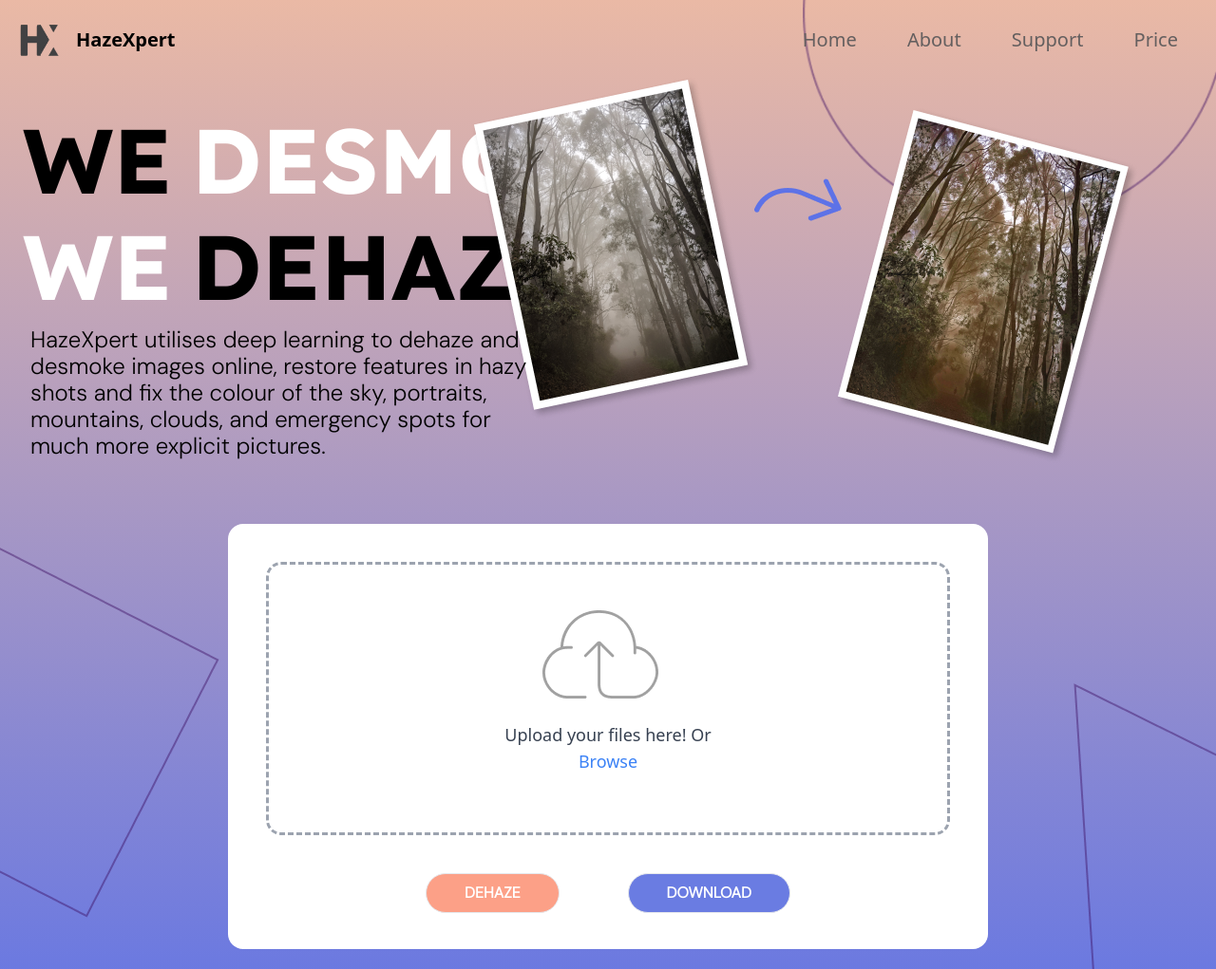
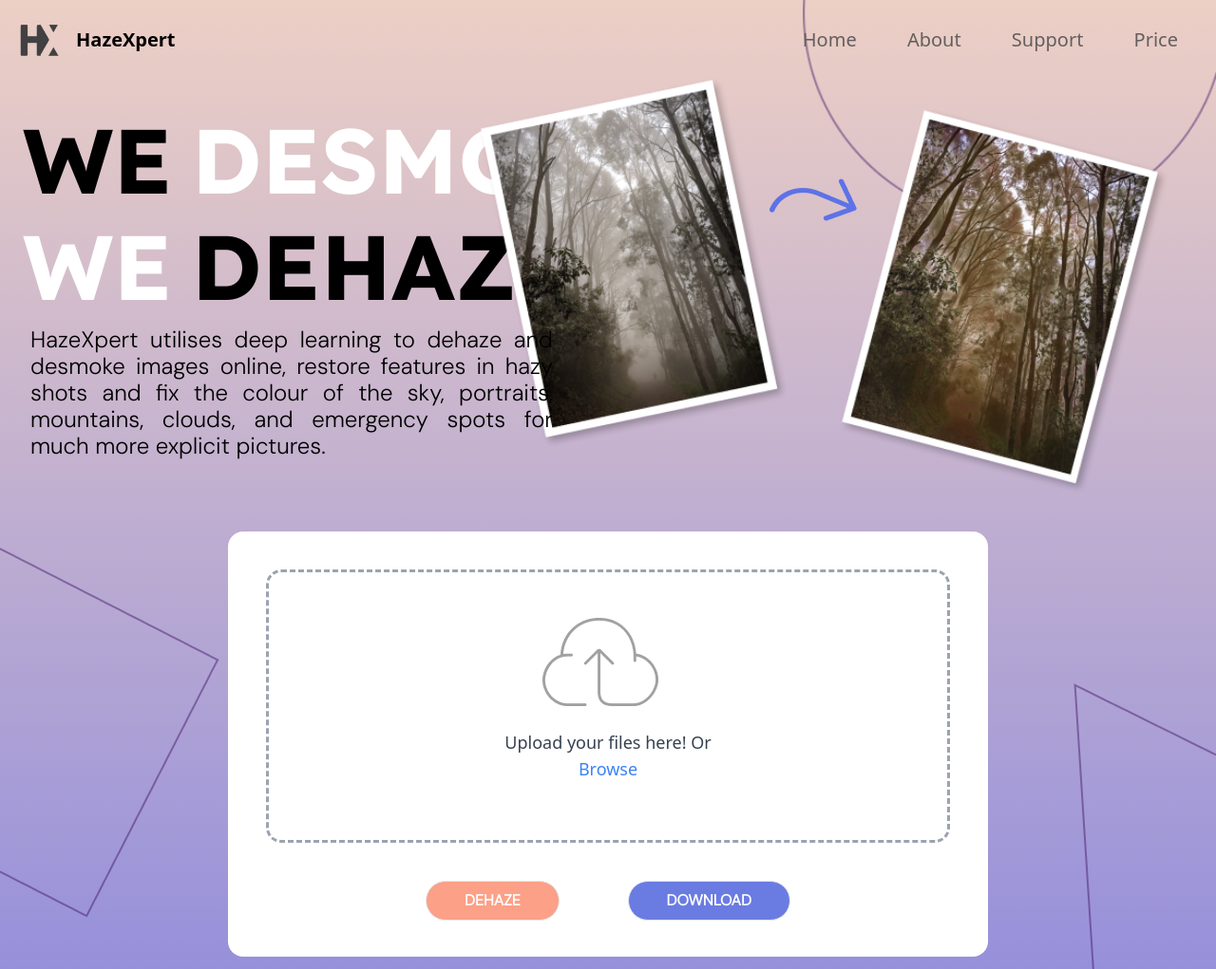
Before and after one commit to Sauhardya27/Dehaze, a website: page index.html in a window 1280 px wide. Shown: the top 1021 px of the page at 95% size. Drawn offline with nearby package versions, Linux system fonts and the light colour scheme.

Commit message:
Second commit

```diff
--- a/index.html
+++ b/index.html
@@ -29,10 +29,10 @@
 				</div>
 			  </div>
 			  <ul class="relative -mt-8 hidden md:block text-black text-xl pr-4 z-20" id="menu">
-				<li class="md:inline-block my-6 md:my-0 md:mx-6"><a href="#home" class="justify-end hover:bg-mix hover:rounded-full hover:px-3 py-2 transition-all ease-out duration-300 font-normal text-newGray">Home</a></li>
-				<li class="md:inline-block my-6 md:my-0 md:mx-6"><a href="#about" class="justify-end hover:bg-mix hover:rounded-full hover:px-3 py-2 transition-all ease-out duration-300 font-normal text-newGray">About</a></li>
-				<li class="md:inline-block my-6 md:my-0 md:mx-6"><a href="#support" class="justify-end hover:bg-mix hover:rounded-full hover:px-3 py-2 transition-all ease-out duration-300 font-normal text-newGray">Support</a></li>
-				<li class="md:inline-block my-6 md:my-0 md:mx-6"><a href="#price" class="justify-end hover:bg-mix hover:rounded-full hover:px-3 py-2 transition-all ease-out duration-300 font-normal text-newGray">Price</a></li>
+				<li class="md:inline-block my-6 md:my-0 md:mx-6"><a href="#home" class="justify-end hover:bg-mix hover:text-white hover:rounded-full hover:px-3 py-2 transition-all ease-out duration-300 font-normal text-newGray">Home</a></li>
+				<li class="md:inline-block my-6 md:my-0 md:mx-6"><a href="#about" class="justify-end hover:bg-mix hover:text-white hover:rounded-full hover:px-3 py-2 transition-all ease-out duration-300 font-normal text-newGray">About</a></li>
+				<li class="md:inline-block my-6 md:my-0 md:mx-6"><a href="#support" class="justify-end hover:bg-mix hover:text-white hover:rounded-full hover:px-3 py-2 transition-all ease-out duration-300 font-normal text-newGray">Support</a></li>
+				<li class="md:inline-block my-6 md:my-0 md:mx-6"><a href="#price" class="justify-end hover:bg-mix hover:text-white hover:rounded-full hover:px-3 py-2 transition-all ease-out duration-300 font-normal text-newGray">Price</a></li>
 			  </ul>
 			  <img class="absolute -top-4 right-0 w-[435px]" src="./images/Ellipse.png" alt="ellipse-img">
 			</nav>
@@ -49,13 +49,13 @@
 					<span class="uppercase font-extrabold text-8xl text-black font-lexend-deca">dehaze</span>
 				</div>
 			</h1>
-			<img class="absolute top-20 right-30" src="./images/Hazed.png" alt="hazed-img">
-			<img class="absolute top-36 right-23" src="./images/fluent_arrow-reply-20-regular.png" alt="arrow">
-			<img class="absolute top-28 right-20" src="./images/Dehazed.png" alt="dehazed-img">
-			<p class="w-[550px] h-[116px] leading-7 font-dm-sans relative top-24 left-8 text-2xl">HazeXpert utilises deep learning to dehaze and desmoke images online, restore features in hazy shots and fix the colour of the sky, portraits, mountains, clouds, and emergency spots for much more explicit pictures.</p>
+			<img class="absolute top-20 right-28.5 w-[330px]" src="./images/Hazed.png" alt="hazed-img">
+			<img class="absolute top-36 right-22" src="./images/fluent_arrow-reply-20-regular.png" alt="arrow">
+			<img class="absolute top-28 right-12 w-[350px]" src="./images/Dehazed.png" alt="dehazed-img">
+			<p class="w-[550px] h-[116px] leading-7 font-dm-sans relative top-24 left-8 text-2xl text-justify">HazeXpert utilises deep learning to dehaze and desmoke images online, restore features in hazy shots and fix the colour of the sky, portraits, mountains, clouds, and emergency spots for much more explicit pictures.</p>
 			<img class="relative top-48" src="./images/Rectangle.png" alt="Rectangle">
 			<img class="absolute top-45 right-0" src="./images/triangle.png" alt="triangle">
-			<div class="absolute top-47 right-0 bottom-0 left-0 w-50 h-28.5 m-auto flex items-center justify-center bg-white rounded-2xl">
+			<div class="absolute top-48.5 right-0 bottom-0 left-0 w-50 h-28.5 m-auto flex items-center justify-center bg-white rounded-2xl">
 				<div id="fileContainer" class="relative space-y-6 text-center border-dashed border-3 rounded-2xl border-gray-400 w-45 h-72 -top-10">
 					<img class="relative left-72 right-0 top-12 bottom-0" src="./images/cloud.png" alt="cloud-img">
 					<p class="text-gray-700 text-lg relative top-12">Upload your files here! Or<label for="bgfile" title="Upload a file" class="relative z-20 cursor-pointer text-blue-500 hover:text-blue-600 block">Browse</label></p>
@@ -67,6 +67,10 @@
 		</section>
 	</div>
 
+	<section class="h-50">
+
+	</section>
+
 	<script src="index.js"></script>
 </body>
 
--- a/tailwind.config.js
+++ b/tailwind.config.js
@@ -3,8 +3,8 @@ module.exports = {
   theme: {
     extend: {
       colors: {
-        skin: '#EAB9A5',
-        purpleBlue: '#5D72E7',
+        skin: 'rgba(229, 188, 173, 0.71)',
+        purpleBlue: 'rgba(94, 89, 207, 0.71)',
         mix: '#a496c6',
         orskin: '#FCA087',
         bluePurple: '#6A7CE2',
@@ -21,12 +21,16 @@ module.exports = {
       },
 
       spacing: {
+        '14.5': '14.5rem',
+        '22': '22rem',
         '23': '23rem',
         '28.5': '28rem',
         '45': '45rem',
         '30': '30rem',
+        '34': '34rem',
         '50': '50rem',
-        '47': '47rem',
+        '48.5': '48rem',
+        '56.5': '56.5rem',
         '60.5': '60rem',
       },
 
```
Also changed, not shown: dist/styles.css, images/blackArrow.png (added).
